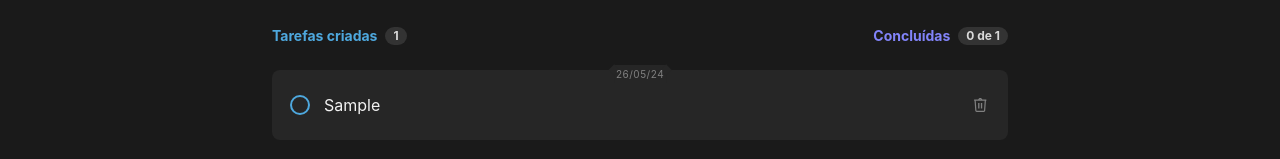
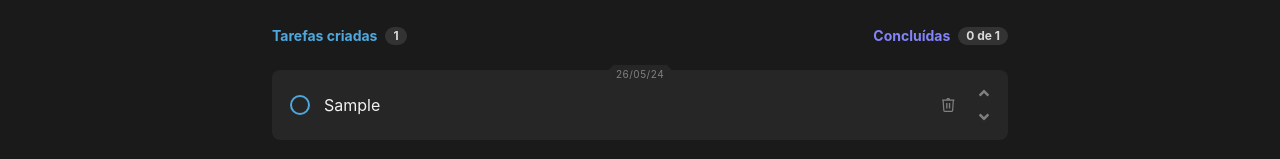
Before and after one commit to valmirpst/to-do-list, a React (Vite) app: page / in a window 1280 px wide. Both pictures are taken after typing "Sample" into the empty fields and a click on the button "Criar". Shown: the part 265-424 px from the top of the page. Built offline with nearby package versions, Linux system fonts and the light colour scheme.

Commit message:
add task reorganization

```diff
--- a/src/components/Tasks/Task.jsx
+++ b/src/components/Tasks/Task.jsx
@@ -1,7 +1,17 @@
 import React from "react";
 import styles from "./Task.module.css";
+import { FaAngleDown } from "react-icons/fa";
+import { FaAngleUp } from "react-icons/fa";
 
-const Task = ({ value, handleTrashClick, handleCheckboxChange }) => {
+const Task = ({
+  value,
+  handleTrashClick,
+  handleCheckboxChange,
+  taskList,
+  setTaskList,
+}) => {
+  const task = React.useRef();
+
   const getDay = () => {
     return value.createDate.day < 10
       ? `0${value.createDate.day}`
@@ -19,8 +29,28 @@ const Task = ({ value, handleTrashClick, handleCheckboxChange }) => {
     return year.toString().slice(-2);
   };
 
+  const moveTaskUp = value => {
+    const taskIndex = taskList.indexOf(value);
+    if (taskIndex === 0) return;
+    const newArray = taskList.filter((value, index) => index !== taskIndex);
+    newArray.splice(taskIndex - 1, 0, value);
+    task.current.style.filter = "brightness(1.2)";
+    setTimeout(() => (task.current.style.filter = "brightness(1)"), 250);
+    setTaskList(newArray);
+  };
+
+  const moveTaskDown = value => {
+    const taskIndex = taskList.indexOf(value);
+    if (taskIndex === taskList.length - 1) return;
+    const newArray = taskList.filter((value, index) => index !== taskIndex);
+    newArray.splice(taskIndex + 1, 0, value);
+    task.current.style.filter = "brightness(1.2)";
+    setTimeout(() => (task.current.style.filter = "brightness(1)"), 250);
+    setTaskList(newArray);
+  };
+
   return (
-    <div className={styles.task}>
+    <div className={styles.task} ref={task}>
       <div className={styles.checkboxDiv}>
         <input
           onChange={e => handleCheckboxChange(e, `label_${value.id}`, value)}
@@ -49,10 +79,12 @@ const Task = ({ value, handleTrashClick, handleCheckboxChange }) => {
       >
         {value.value}
       </label>
+
       <button
         className={styles.trash}
         onClick={e => handleTrashClick(e, value)}
       ></button>
+
       <div className={styles.dateDisplay}>
         {getDay()}
         <span className={styles.dateBar}>/</span>
@@ -60,6 +92,17 @@ const Task = ({ value, handleTrashClick, handleCheckboxChange }) => {
         <span className={styles.dateBar}>/</span>
         {getYear()}
       </div>
+
+      <div className={styles.orderButtons}>
+        <FaAngleUp
+          className={styles.upButton}
+          onClick={() => moveTaskUp(value)}
+        />
+        <FaAngleDown
+          className={styles.downButton}
+          onClick={() => moveTaskDown(value)}
+        />
+      </div>
     </div>
   );
 };
--- a/src/components/Tasks/Task.module.css
+++ b/src/components/Tasks/Task.module.css
@@ -5,6 +5,10 @@
   border-radius: 8px;
   display: flex;
   position: relative;
+  opacity: 0;
+  transition-property: filter;
+  transition-duration: 0.5s;
+  animation: addingTask 0.3s forwards ease-in-out;
 }
 
 .taskText {
@@ -75,7 +79,7 @@
   align-items: center;
   justify-content: center;
   position: absolute;
-  right: 16px;
+  right: calc(16px + 32px);
   top: 50%;
   transform: translateY(-50%);
   cursor: pointer;
@@ -84,6 +88,25 @@
 .trash:hover {
   background-color: var(--gray-400);
   background-image: url("../../assets/img/trash_hover.svg");
+}
+
+.orderButtons {
+  display: grid;
+  gap: 8px;
+  position: absolute;
+  right: 16px;
+  top: 50%;
+  transform: translateY(-50%);
+}
+
+.upButton,
+.downButton {
+  color: var(--gray-300);
+}
+
+.upButton:hover,
+.downButton:hover {
+  color: var(--gray-100);
 }
 
 .dateDisplay {
@@ -124,3 +147,14 @@
   transform: rotate(-45deg);
   z-index: -1;
 }
+
+@keyframes addingTask {
+  from {
+    opacity: 0;
+    transform: translateY(-8px);
+  }
+  to {
+    opacity: 1;
+    transform: translateY(0);
+  }
+}
--- a/src/components/Tasks/Tasks.jsx
+++ b/src/components/Tasks/Tasks.jsx
@@ -90,6 +90,8 @@ const Tasks = ({ error, setError }) => {
               value={value}
               handleTrashClick={handleTrashClick}
               handleCheckboxChange={handleCheckboxChange}
+              taskList={taskList}
+              setTaskList={setTaskList}
             />
           );
         })}
```
